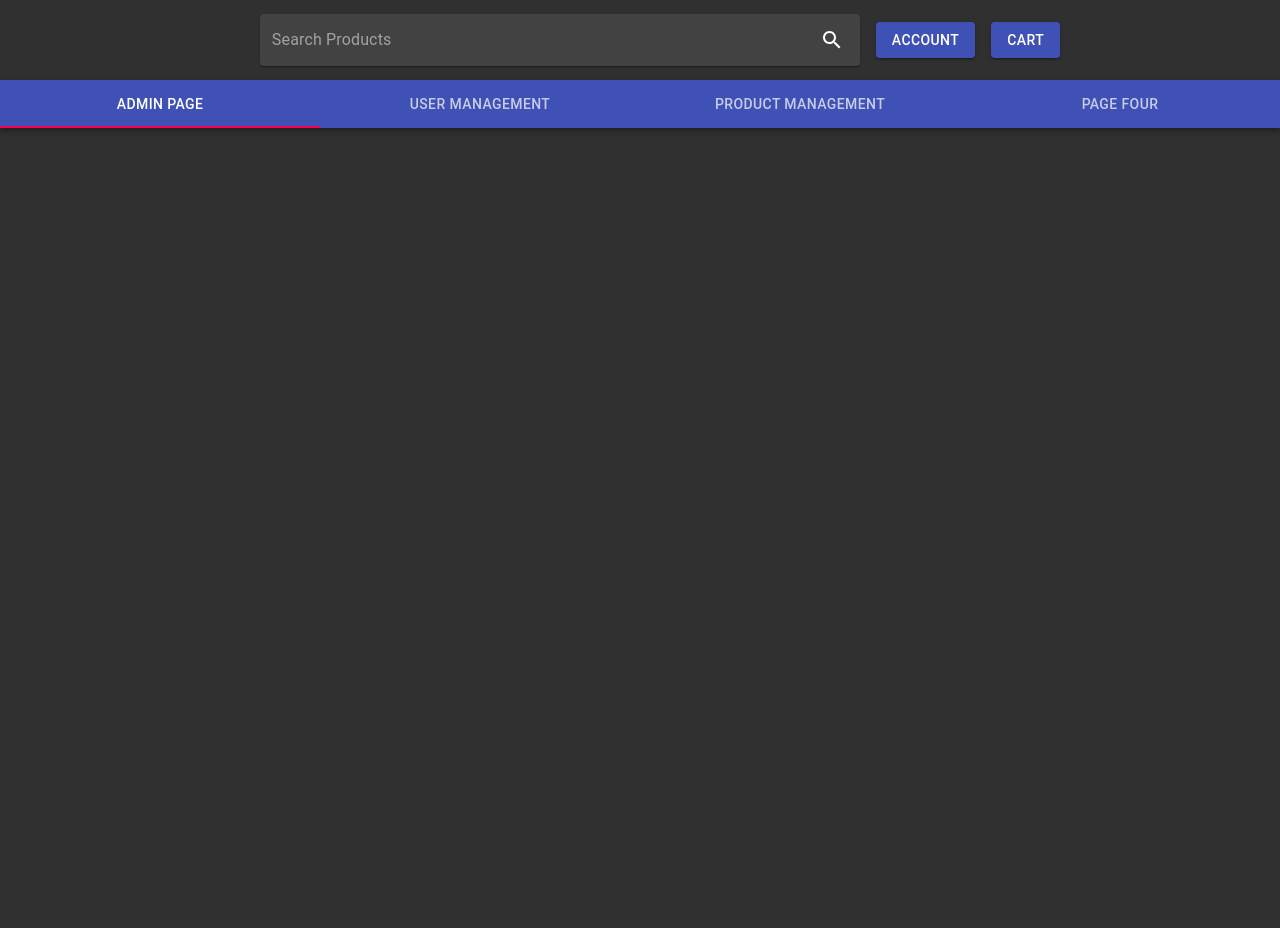
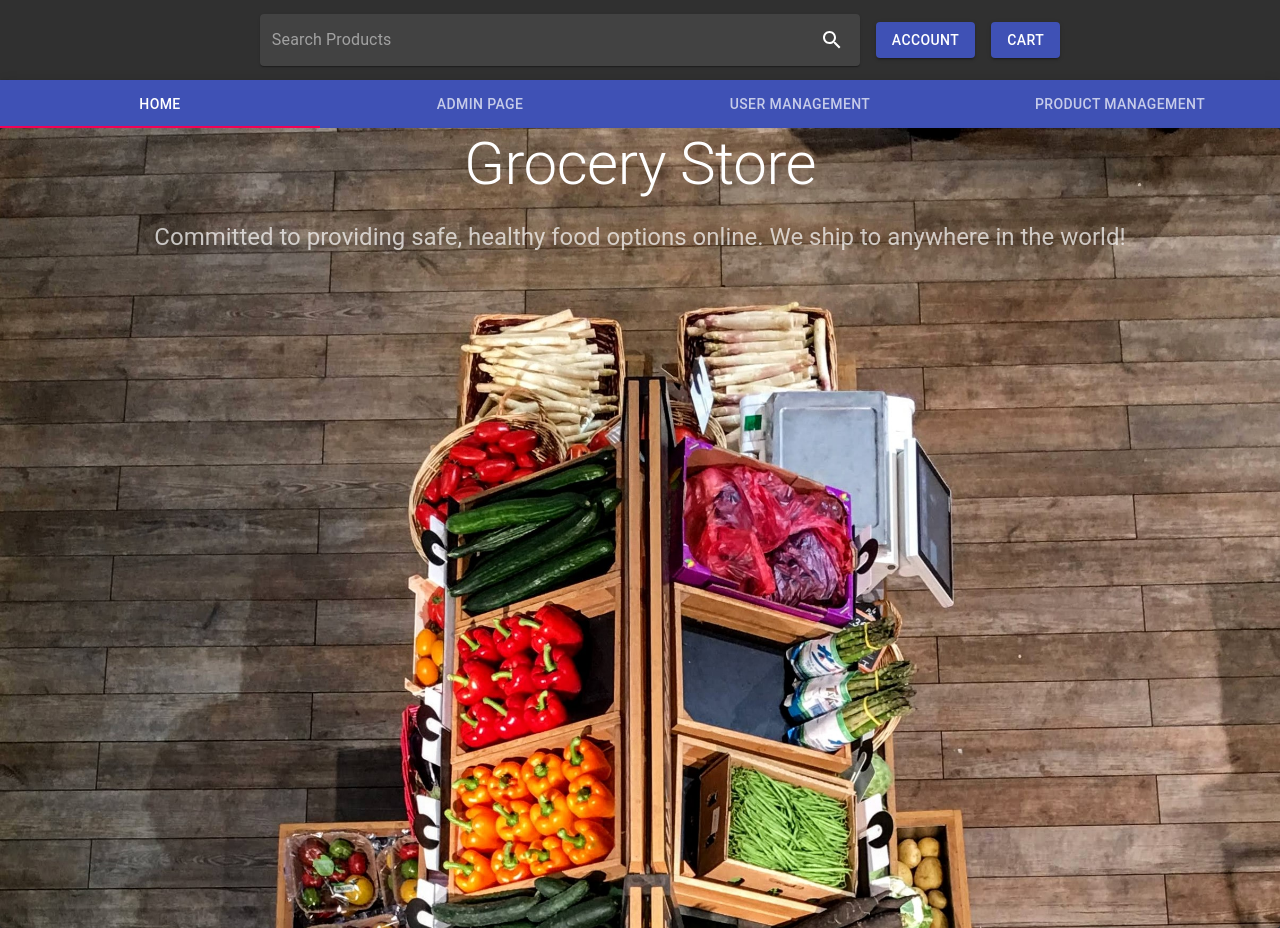
Before and after one commit to LJHerrm/E-Commerce-Test-API, a React (Create React App) app in the folder my-app/: page /home in a window 1280 px wide. Before the commit the page ends 800 px from the top, so only its background shows below. Built offline with nearby package versions, Linux system fonts and the light colour scheme.

Commit message:
Added home page with image background. Added images folder.

```diff
--- a/my-app/src/App.js
+++ b/my-app/src/App.js
@@ -5,8 +5,7 @@ import { BrowserRouter as Router, Switch, Route } from "react-router-dom";
 import UserManagement from './Components/UserManagement.js';
 import AdminPage from './Components/Admin.js';
 import ProductManagement from './Components/ProductManagement.js';
-import Breadcrumbs from '@material-ui/core/Breadcrumbs';
-import Link from '@material-ui/core/Link';
+import Home from './Components/Home.js';
 import Button from '@material-ui/core/Button';
 import Paper from '@material-ui/core/Paper';
 import InputBase from '@material-ui/core/InputBase';
@@ -90,7 +89,7 @@ export default function BasicRouter() {
                 of them to render at a time
                 */}
                 <Switch>
-                    <Route exact path="/">
+                    <Route exact path="/home">
                         <Home />
                     </Route>
                     <Route exact path="/admin/users">
@@ -108,15 +107,6 @@ export default function BasicRouter() {
     );
 }
 
-// These functions act as placeholders until actual pages are made
-
-function Home() {
-    return (
-        <div>
-            <h2>Home</h2>
-        </div>
-    );
-}
 
 //Original pre-made React homepage, kept here for reference
 /*function App() {
--- /dev/null
+++ b/my-app/src/Components/Home.js
@@ -0,0 +1,45 @@
+import React from 'react';
+import Paper from '@material-ui/core/Paper';
+import Grid from '@material-ui/core/Grid';
+import Typography from '@material-ui/core/Typography';
+
+import Image from '../img/marketplace.jpg';
+
+const styles = {
+
+    paperContainer: {
+        height: '100vh',
+        backgroundImage: `url(${Image})`,
+        backgroundSize: 'cover',
+    }
+};
+
+export default class Home extends React.Component {
+    constructor(props) {
+        super(props);
+        this.state = {
+
+        };
+    }
+
+    render() {
+        return (
+
+            <div>
+
+
+                <Paper style={styles.paperContainer}>
+                    <Typography component="h1" variant="h2" align="center" color="textPrimary" gutterBottom>
+                        Grocery Store
+                    </Typography>
+                    <Typography variant="h5" align="center" color="textSecondary" paragraph>
+                        Committed to providing safe, healthy food options online. We ship to anywhere in the world!
+                    </Typography>
+                        </Paper>
+
+
+            </div>
+
+        );
+    }
+}
--- a/my-app/src/Components/NavTabs.js
+++ b/my-app/src/Components/NavTabs.js
@@ -41,6 +41,7 @@ function a11yProps(index) {
     };
 }
 
+//Not currently used because we changed the LinkTabs to Tabs for simplicity
 function LinkTab(props) {
     return (
         <Tab
@@ -71,6 +72,7 @@ export default function NavTabs() {
 
     return (
         <div className={classes.root}>
+
             <AppBar position="static">
                 <Tabs
                     variant="fullWidth"
@@ -78,24 +80,13 @@ export default function NavTabs() {
                     onChange={handleChange}
                     aria-label="nav tabs"
                 >
-                    <Tab component={Link} label="Admin Page" href="/home" to="/admin"{...a11yProps(0)} />
-                    <Tab component={Link} label="User Management" href="/admin/users" to="/admin/users" {...a11yProps(1)} />
-                    <Tab component={Link} label="Product Management" href="/admin/products" to="/admin/products" {...a11yProps(2)} />
-                    <Tab component={Link} label="Page Four" href="/" to="/home" {...a11yProps(3)} />
+                    <Tab component={Link} label="Home" href="/home" to="/home"{...a11yProps(0)} />
+                    <Tab component={Link} label="Admin Page" href="/home" to="/admin"{...a11yProps(1)} />
+                    <Tab component={Link} label="User Management" href="/admin/users" to="/admin/users" {...a11yProps(2)} />
+                    <Tab component={Link} label="Product Management" href="/admin/products" to="/admin/products" {...a11yProps(3)} />
                 </Tabs>
             </AppBar>
-            <TabPanel value={value} index={0}>
 
-      </TabPanel>
-            <TabPanel value={value} index={1}>
-
-      </TabPanel>
-            <TabPanel value={value} index={2}>
-
-      </TabPanel>
-            <TabPanel value={value} index={3}>
-                Page Four
-      </TabPanel>
         </div>
     );
 }
--- a/my-app/src/Components/UserManagement.js
+++ b/my-app/src/Components/UserManagement.js
@@ -189,7 +189,7 @@ export default class UserManagement extends React.Component {
         } else if (!isLoaded) {
             return <div>Loading...</div>;
         } else {
-            return(
+            return (
 
                 <div id="top">
                     <h2> Users <Button variant="contained" color="primary" onClick={e => {this.showAddModal(e); }}> Add New User </Button>
@@ -332,7 +332,7 @@ export default class UserManagement extends React.Component {
                         </DialogActions>
                     </Dialog>
                 </div>
-                 );
+                );
                }
     }
 }
```
Also changed, not shown: my-app/src/img/marketplace.jpg (added), my-app/src/index.js (line endings or trailing spaces).
